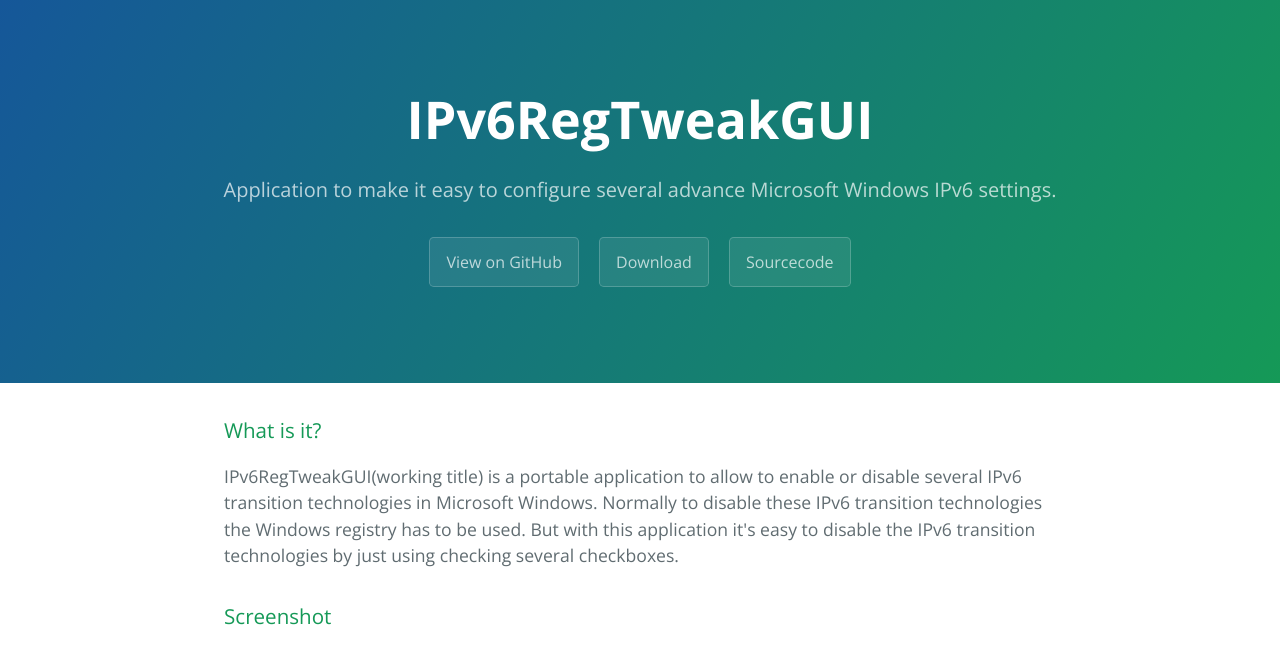
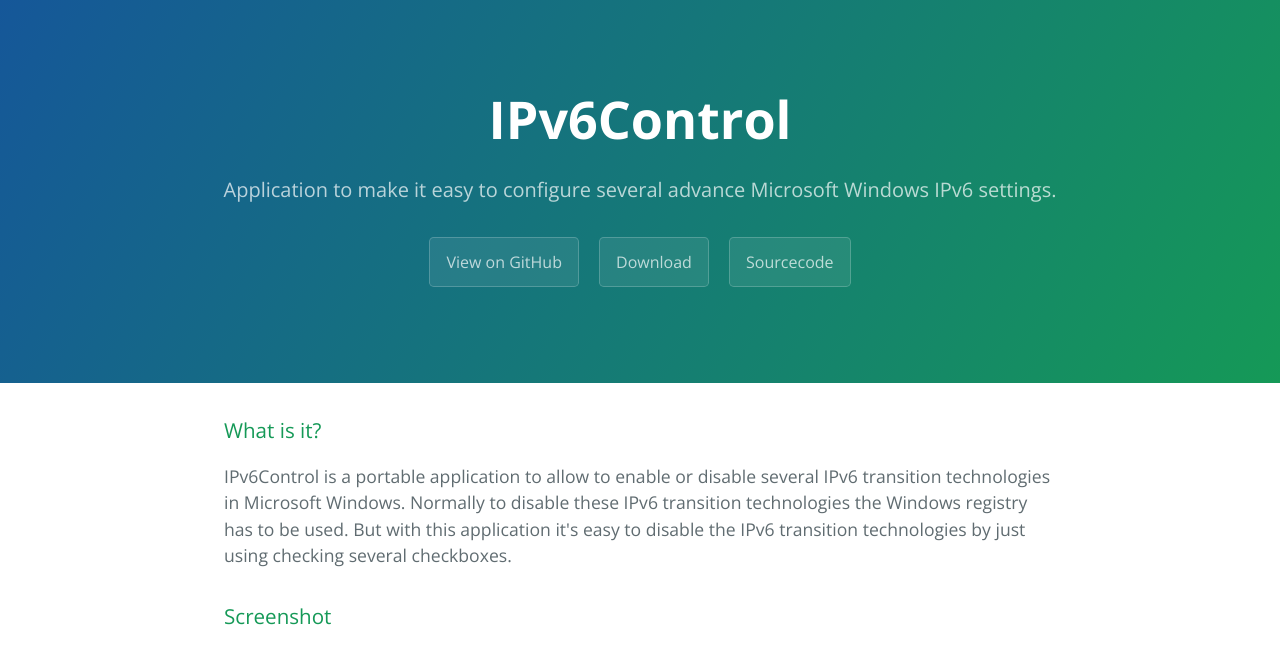
Before and after one commit to D9ping/IPv6Control, a plain HTML site: page index.html in a window 1280 px wide. Shown: the top 646 px of the page. Drawn offline with nearby package versions, Linux system fonts and the light colour scheme.

Commit message:
Changed name to IPv6Control as the name for the application.
Signed-off-by: D9ping <D9ping@users.noreply.github.com>

```diff
--- a/index.html
+++ b/index.html
@@ -2,7 +2,7 @@
 <html lang="en-us">
   <head>
     <meta charset="UTF-8">
-    <title>IPv6RegTweakGUI</title>
+    <title>IPv6Control</title>
     <meta name="viewport" content="width=device-width, initial-scale=1">
     <link rel="icon" type="image/x-icon" href="./favicon.ico">
     <link rel="stylesheet" type="text/css" href="stylesheets/normalize.css" media="screen">
@@ -12,25 +12,25 @@
   </head>
   <body>
     <section class="page-header">
-      <h1 class="project-name">IPv6RegTweakGUI</h1>
+      <h1 class="project-name">IPv6Control</h1>
       <h2 class="project-tagline">Application to make it easy to configure several advance Microsoft Windows IPv6 settings.</h2>
-      <a href="https://github.com/D9ping/IPv6RegTweakGUI" class="btn">View on GitHub</a>
-      <a href="https://github.com/D9ping/IPv6RegTweakGUI/releases/download/v0.6/IPv6RegTweakGUI_v0.6.0.zip" class="btn" title="Version 0.6.0, Zip SHA256 checksum: bca817038fdb75c4ccca4b2fe07139eb1996b98b4e9dd11440833714a04d1f24">Download</a>
-      <a href="https://github.com/D9ping/IPv6RegTweakGUI/archive/v0.6.zip" class="btn">Sourcecode</a>
+      <a href="https://github.com/D9ping/IPv6Control" class="btn">View on GitHub</a>
+      <a href="https://github.com/D9ping/IPv6Control/releases/download/v0.6/IPv6RegTweakGUI_v0.6.0.zip" class="btn" title="Version 0.6.0, Zip SHA256 checksum: bca817038fdb75c4ccca4b2fe07139eb1996b98b4e9dd11440833714a04d1f24">Download</a>
+      <a href="https://github.com/D9ping/IPv6Control/archive/v0.6.zip" class="btn">Sourcecode</a>
     </section>
 
     <section class="main-content">
       <h3>
 <a id="what-is-it" class="anchor" href="#what-is-it" aria-hidden="true"><span aria-hidden="true" class="octicon octicon-link"></span></a>What is it?</h3>
 
-<p>IPv6RegTweakGUI(working title) is a portable application to allow to enable or disable several <span title="IPv6 transition technologies are Teredo, 6to4, ISATAP etc.">IPv6 transition technologies</span> in Microsoft Windows. Normally to disable these IPv6 transition technologies the Windows registry has to be used. But with this application it's easy to disable the IPv6 transition technologies by just using checking several checkboxes.</p>
+<p>IPv6Control is a portable application to allow to enable or disable several <span title="IPv6 transition technologies are Teredo, 6to4, ISATAP etc.">IPv6 transition technologies</span> in Microsoft Windows. Normally to disable these IPv6 transition technologies the Windows registry has to be used. But with this application it's easy to disable the IPv6 transition technologies by just using checking several checkboxes.</p>
 
 <h3>
 <a id="screenshot" class="anchor" href="#screenshot" aria-hidden="true"><span aria-hidden="true" class="octicon octicon-link"></span></a>Screenshot</h3>
 
 <p>Because a picture often says more than a lot of words.<br />
 This is how this application looks like under Windows 7.<br />
-<img src="https://raw.githubusercontent.com/D9ping/IPv6RegTweakGUI/master/screenshot_frmmain.png" alt="Screenshot main windows IPv6RegTweakGUI."></p>
+<img src="https://raw.githubusercontent.com/D9ping/IPv6Control/master/screenshot_frmmain.png" alt="Screenshot main windows IPv6Control."></p>
 
 <h3>
 <a id="changelog" class="anchor" href="#changelog" aria-hidden="true"><span aria-hidden="true" class="octicon octicon-link"></span></a>Changelog</h3>
@@ -41,15 +41,15 @@ First beta release.</p>
 <h3>
 <a id="support-or-contact" class="anchor" href="#support-or-contact" aria-hidden="true"><span aria-hidden="true" class="octicon octicon-link"></span></a>Support or Contact</h3>
 <p>The current release is a BETA release and has not been extensively tested yet.<br />
-So if you found a bug please <a href="https://github.com/D9ping/IPv6RegTweakGUI/issues/new">Open a issue</a>.</p>
+So if you found a bug please <a href="https://github.com/D9ping/IPv6Control/issues/new">Open a issue</a>.</p>
 
 <h3>
 <a id="authors-and-contributors" class="anchor" href="#authors-and-contributors" aria-hidden="true"><span aria-hidden="true" class="octicon octicon-link"></span></a>Authors and Contributors</h3>
 
-<p>IPv6RegTweakGUI(working title) is created by <a href="https://github.com/D9ping" class="user-mention">@D9ping</a>.</p>
+<p>IPv6Control is created by <a href="https://github.com/D9ping" class="user-mention">@D9ping</a>.</p>
 
       <footer class="site-footer">
-        <span class="site-footer-owner"><a href="https://github.com/D9ping/IPv6RegTweakGUI">IPv6RegTweakGUI</a> is maintained by <a href="https://github.com/D9ping">D9ping</a>.</span>
+        <span class="site-footer-owner"><a href="https://github.com/D9ping/IPv6Control">IPv6Control</a> is maintained by <a href="https://github.com/D9ping">D9ping</a>.</span>
 
         <small>
         <span class="site-footer-credits">This page was generated by <a href="https://pages.github.com">GitHub Pages</a> using the <a href="https://github.com/jasonlong/cayman-theme">Cayman theme</a> by <a href="https://twitter.com/jasonlong">Jason Long</a>.</span>
```
